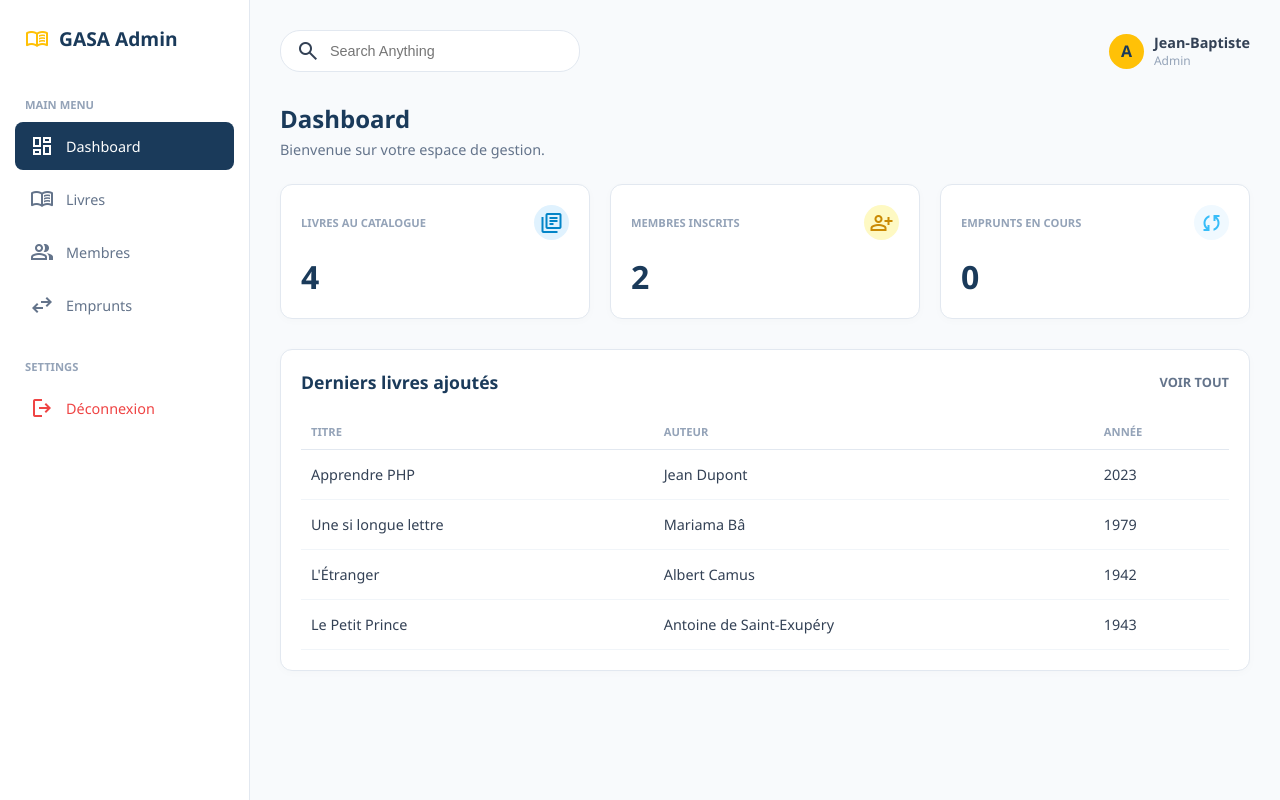
After one commit to jeanbaptisteassogba87-jpg/bibliotheque-gasa, a PHP site: page /admin/dashboard.php in a window 1280 px wide. The commit adds this page. Run offline with PHP 8.4, Linux system fonts and the light colour scheme; a user stored in the database is signed in; data comes from the database, SQL or seed files in the repository; data that the repository does not hold is empty; a stand-in replaces the project's code that opens the database connection.

Commit message:
Extraction de la sidebar dans includes/ et mise à jour du dashboard

```diff
--- /dev/null
+++ b/admin/dashboard.php
@@ -0,0 +1,104 @@
+<?php
+require_once '../includes/auth.php';
+
+$nb_livres   = $pdo->query("SELECT COUNT(*) FROM livres")->fetchColumn();
+$nb_membres  = $pdo->query("SELECT COUNT(*) FROM membres")->fetchColumn();
+$nb_emprunts = $pdo->query("SELECT COUNT(*) FROM emprunts WHERE date_retour IS NULL")->fetchColumn();
+
+$derniers = $pdo->query("SELECT titre, auteur, annee FROM livres ORDER BY id_livre DESC LIMIT 5")
+                ->fetchAll(PDO::FETCH_ASSOC);
+?>
+<!DOCTYPE html>
+<html lang="fr">
+<head>
+    <meta charset="UTF-8">
+    <meta name="viewport" content="width=device-width, initial-scale=1.0">
+    <title>Dashboard - GASA Admin</title>
+    <!-- Icônes Google Material Symbols -->
+    <link rel="stylesheet" href="https://fonts.googleapis.com/css2?family=Material+Symbols+Outlined:opsz,wght,FILL,GRAD@24,400,0,0" />
+    <link rel="stylesheet" href="../assets/admin.css">
+</head>
+<body class="admin-body">
+
+    <?php $page_active = 'dashboard'; include '../includes/sidebar.php'; ?>
+
+    <!-- MAIN CONTENT -->
+    <main class="admin-main">
+
+        <!-- TOPBAR -->
+        <header class="admin-topbar">
+            <div class="search-bar">
+                <span class="material-symbols-outlined search-icon">search</span>
+                <input type="text" placeholder="Search Anything">
+            </div>
+            <div class="user-profile">
+                <div class="avatar">A</div>
+                <div class="user-info">
+                    <span class="user-name"><?= htmlspecialchars($_SESSION['admin_nom'] ?? 'Admin') ?></span>
+                    <span class="user-role">Admin</span>
+                </div>
+            </div>
+        </header>
+
+        <div class="page-header">
+            <h1>Dashboard</h1>
+            <p>Bienvenue sur votre espace de gestion.</p>
+        </div>
+
+        <!-- STATS CARDS -->
+        <div class="stats-grid">
+            <div class="stat-card">
+                <div class="stat-header">
+                    <span class="stat-title">LIVRES AU CATALOGUE</span>
+                    <span class="stat-icon blue"><span class="material-symbols-outlined">library_books</span></span>
+                </div>
+                <div class="stat-value"><?= $nb_livres ?></div>
+            </div>
+
+            <div class="stat-card">
+                <div class="stat-header">
+                    <span class="stat-title">MEMBRES INSCRITS</span>
+                    <span class="stat-icon yellow"><span class="material-symbols-outlined">person_add</span></span>
+                </div>
+                <div class="stat-value"><?= $nb_membres ?></div>
+            </div>
+
+            <div class="stat-card">
+                <div class="stat-header">
+                    <span class="stat-title">EMPRUNTS EN COURS</span>
+                    <span class="stat-icon light-blue"><span class="material-symbols-outlined">sync</span></span>
+                </div>
+                <div class="stat-value"><?= $nb_emprunts ?></div>
+            </div>
+        </div>
+
+        <!-- TABLEAU : derniers livres ajoutés -->
+        <div class="table-panel">
+            <div class="panel-header">
+                <h2>Derniers livres ajoutés</h2>
+                <a href="livres.php" class="view-all">Voir tout</a>
+            </div>
+            <table class="admin-table">
+                <thead>
+                    <tr>
+                        <th>TITRE</th>
+                        <th>AUTEUR</th>
+                        <th>ANNÉE</th>
+                    </tr>
+                </thead>
+                <tbody>
+                    <?php foreach ($derniers as $livre): ?>
+                        <tr>
+                            <td><?= htmlspecialchars($livre['titre']) ?></td>
+                            <td><?= htmlspecialchars($livre['auteur']) ?></td>
+                            <td><?= htmlspecialchars($livre['annee']) ?></td>
+                        </tr>
+                    <?php endforeach; ?>
+                </tbody>
+            </table>
+        </div>
+
+    </main>
+
+</body>
+</html>
--- /dev/null
+++ b/admin/logout.php
@@ -0,0 +1,6 @@
+<?php
+session_start();
+session_destroy(); // Détruit toutes les sessions
+header("Location: login.php"); // Redirige vers la page de connexion
+exit;
+?>
--- a/assets/admin.css
+++ b/assets/admin.css
@@ -1,42 +1,39 @@
-/* ===== RESET ===== */
+/* ================= RESET ================= */
 * {
     margin: 0;
     padding: 0;
     box-sizing: border-box;
 }
 
-/* ===== FOND BLEUTÉ (Adouci) ===== */
 body {
     font-family: 'Segoe UI', Arial, sans-serif;
+}
 
-    /* L'image + un calque bleu léger (0.3 et 0.5) */
+/* ================= PAGE DE CONNEXION ================= */
+.login-body {
     background-image:
         linear-gradient(rgba(26, 58, 90, 0.3), rgba(26, 58, 90, 0.5)),
         url("https://images.unsplash.com/photo-1507842217343-583bb7270b66?q=80&w=2070&auto=format&fit=crop");
-
     background-size: cover;
     background-position: center;
-    background-repeat: no-repeat;
-
     display: flex;
     justify-content: center;
     align-items: center;
     min-height: 100vh;
 }
 
-/* ===== CARTE DE CONNEXION ===== */
 .login-box {
     background: #ffffff;
     padding: 40px;
     border-radius: 16px;
-    border-top: 5px solid #1a3a5a; /* Le liseré bleu de la charte graphique */
+    border-top: 5px solid #1a3a5a;
     box-shadow: 0 20px 40px rgba(0, 0, 0, 0.3);
     width: 100%;
     max-width: 400px;
 }
 
 .login-box h2 {
-    color: #1a3a5a; /* Titre en bleu foncé */
+    color: #1a3a5a;
     text-align: center;
     font-size: 1.8rem;
     margin-bottom: 8px;
@@ -49,7 +46,6 @@ body {
     font-size: 0.9rem;
 }
 
-/* ===== CHAMPS DU FORMULAIRE ===== */
 .form-group {
     margin-bottom: 20px;
 }
@@ -75,15 +71,14 @@ body {
 .form-group input:focus {
     outline: none;
     background: white;
-    border-color: #ffc107; /* Bordure jaune au clic */
+    border-color: #ffc107;
     box-shadow: 0 0 0 3px rgba(255, 193, 7, 0.2);
 }
 
-/* ===== BOUTON ===== */
 .btn-login {
     width: 100%;
     padding: 14px;
-    background-color: #ffc107; /* Le jaune de ton bouton Hero */
+    background-color: #ffc107;
     color: #1a3a5a;
     border: none;
     border-radius: 8px;
@@ -97,10 +92,8 @@ body {
 .btn-login:hover {
     background-color: #e0a800;
     transform: translateY(-2px);
-    box-shadow: 0 5px 15px rgba(255, 193, 7, 0.4);
 }
 
-/* ===== MESSAGE D'ERREUR ===== */
 .error-message {
     background-color: #f8d7da;
     color: #721c24;
@@ -112,7 +105,6 @@ body {
     border: 1px solid #f5c6cb;
 }
 
-/* ===== LIEN RETOUR ===== */
 .back-link {
     text-align: center;
     margin-top: 25px;
@@ -122,9 +114,265 @@ body {
     color: #1a3a5a;
     text-decoration: none;
     font-size: 0.9rem;
-    transition: color 0.3s;
 }
 
 .back-link a:hover {
     color: #ffc107;
 }
+
+/* ================= DASHBOARD (EXACT MATCH) ================= */
+.admin-body {
+    background-color: #f8fafc; /* Fond gris très clair de l'image */
+    color: #334155;
+    display: flex;
+    min-height: 100vh;
+    margin: 0;
+    font-family: 'Segoe UI', Arial, sans-serif;
+}
+
+/* --- SIDEBAR --- */
+.admin-sidebar {
+    width: 250px;
+    background-color: #ffffff;
+    border-right: 1px solid #e2e8f0;
+    display: flex;
+    flex-direction: column;
+    position: fixed;
+    height: 100vh;
+}
+
+.sidebar-brand {
+    font-size: 1.2rem;
+    font-weight: 800;
+    color: #1a3a5a;
+    padding: 25px;
+    display: flex;
+    align-items: center;
+    gap: 10px;
+}
+
+.brand-icon {
+    color: #ffc107;
+}
+
+.sidebar-menu {
+    padding: 0 15px;
+    flex: 1;
+}
+
+.menu-label {
+    font-size: 0.7rem;
+    text-transform: uppercase;
+    color: #94a3b8;
+    font-weight: 600;
+    margin: 20px 0 10px 10px;
+}
+
+.menu-item {
+    display: flex;
+    align-items: center;
+    gap: 12px;
+    padding: 12px 15px;
+    text-decoration: none;
+    color: #64748b;
+    font-weight: 500;
+    font-size: 0.9rem;
+    border-radius: 8px;
+    margin-bottom: 5px;
+    transition: all 0.2s;
+}
+
+.menu-item:hover {
+    background-color: #f1f5f9;
+    color: #1a3a5a;
+}
+
+.menu-item.active {
+    background-color: #1a3a5a;
+    color: #ffffff;
+}
+
+.menu-item.logout {
+    color: #ef4444;
+}
+
+/* --- MAIN CONTENT --- */
+.admin-main {
+    margin-left: 250px;
+    width: calc(100% - 250px);
+    padding: 30px;
+}
+
+/* TOPBAR */
+.admin-topbar {
+    display: flex;
+    justify-content: space-between;
+    align-items: center;
+    margin-bottom: 30px;
+}
+
+.search-bar {
+    background-color: #ffffff;
+    border: 1px solid #e2e8f0;
+    border-radius: 20px;
+    padding: 8px 15px;
+    display: flex;
+    align-items: center;
+    gap: 10px;
+    width: 300px;
+}
+
+.search-bar input {
+    border: none;
+    outline: none;
+    font-size: 0.9rem;
+    color: #334155;
+}
+
+.user-profile {
+    display: flex;
+    align-items: center;
+    gap: 10px;
+}
+
+.avatar {
+    width: 35px;
+    height: 35px;
+    background-color: #ffc107;
+    color: #1a3a5a;
+    border-radius: 50%;
+    display: flex;
+    align-items: center;
+    justify-content: center;
+    font-weight: bold;
+}
+
+.user-info {
+    display: flex;
+    flex-direction: column;
+}
+
+.user-name {
+    font-weight: 600;
+    font-size: 0.9rem;
+}
+
+.user-role {
+    font-size: 0.75rem;
+    color: #94a3b8;
+}
+
+/* HEADER */
+.page-header {
+    margin-bottom: 25px;
+}
+
+.page-header h1 {
+    font-size: 1.5rem;
+    color: #1a3a5a;
+    margin-bottom: 5px;
+}
+
+.page-header p {
+    color: #64748b;
+    font-size: 0.9rem;
+}
+
+/* STATS GRID */
+.stats-grid {
+    display: grid;
+    grid-template-columns: repeat(3, 1fr);
+    gap: 20px;
+    margin-bottom: 30px;
+}
+
+.stat-card {
+    background-color: #ffffff;
+    padding: 20px;
+    border-radius: 12px;
+    box-shadow: 0 2px 10px rgba(0,0,0,0.02);
+    border: 1px solid #e2e8f0;
+}
+
+.stat-header {
+    display: flex;
+    justify-content: space-between;
+    align-items: center;
+    margin-bottom: 15px;
+}
+
+.stat-title {
+    font-size: 0.7rem;
+    font-weight: 700;
+    color: #94a3b8;
+    text-transform: uppercase;
+}
+
+.stat-icon {
+    width: 35px;
+    height: 35px;
+    border-radius: 50%;
+    display: flex;
+    align-items: center;
+    justify-content: center;
+}
+
+.stat-icon.blue { background-color: #e0f2fe; color: #0284c7; }
+.stat-icon.yellow { background-color: #fef9c3; color: #ca8a04; }
+.stat-icon.light-blue { background-color: #f0f9ff; color: #38bdf8; }
+
+.stat-value {
+    font-size: 2rem;
+    font-weight: 800;
+    color: #1a3a5a;
+}
+
+/* TABLEAU */
+.table-panel {
+    background-color: #ffffff;
+    border-radius: 12px;
+    padding: 20px;
+    box-shadow: 0 2px 10px rgba(0,0,0,0.02);
+    border: 1px solid #e2e8f0;
+}
+
+.panel-header {
+    display: flex;
+    justify-content: space-between;
+    align-items: center;
+    margin-bottom: 20px;
+}
+
+.panel-header h2 {
+    font-size: 1.1rem;
+    color: #1a3a5a;
+}
+
+.view-all {
+    color: #64748b;
+    text-decoration: none;
+    font-size: 0.8rem;
+    font-weight: 600;
+    text-transform: uppercase;
+}
+
+.admin-table {
+    width: 100%;
+    border-collapse: collapse;
+}
+
+.admin-table th {
+    text-align: left;
+    padding: 10px;
+    font-size: 0.7rem;
+    color: #94a3b8;
+    text-transform: uppercase;
+    border-bottom: 1px solid #e2e8f0;
+}
+
+.admin-table td {
+    padding: 15px 10px;
+    font-size: 0.9rem;
+    color: #334155;
+    border-bottom: 1px solid #f1f5f9;
+}
--- a/assets/style.css
+++ b/assets/style.css
@@ -342,6 +342,7 @@ body {
     padding: 40px;
 }
 
+
 @media (max-width: 768px) {
     .catalogue-section {
         padding: 60px 20px;
--- /dev/null
+++ b/includes/auth.php
@@ -0,0 +1,9 @@
+<?php
+session_start();
+
+if (!isset($_SESSION['admin_id'])) {
+    header("Location: login.php");
+    exit;
+}
+
+require_once __DIR__ . '/../config.php';
--- /dev/null
+++ b/includes/sidebar.php
@@ -0,0 +1,31 @@
+<?php
+// La page qui inclut ce fichier définit avant : $page_active = 'livres';
+$page_active = $page_active ?? '';
+?>
+<aside class="admin-sidebar">
+    <div class="sidebar-brand">
+        <span class="material-symbols-outlined brand-icon">menu_book</span>
+        GASA Admin
+    </div>
+
+    <nav class="sidebar-menu">
+        <div class="menu-label">Main Menu</div>
+        <a href="dashboard.php" class="menu-item <?= $page_active === 'dashboard' ? 'active' : '' ?>">
+            <span class="material-symbols-outlined">dashboard</span> Dashboard
+        </a>
+        <a href="livres.php" class="menu-item <?= $page_active === 'livres' ? 'active' : '' ?>">
+            <span class="material-symbols-outlined">menu_book</span> Livres
+        </a>
+        <a href="membres.php" class="menu-item <?= $page_active === 'membres' ? 'active' : '' ?>">
+            <span class="material-symbols-outlined">group</span> Membres
+        </a>
+        <a href="emprunts.php" class="menu-item <?= $page_active === 'emprunts' ? 'active' : '' ?>">
+            <span class="material-symbols-outlined">swap_horiz</span> Emprunts
+        </a>
+
+        <div class="menu-label" style="margin-top: 30px;">Settings</div>
+        <a href="logout.php" class="menu-item logout">
+            <span class="material-symbols-outlined">logout</span> Déconnexion
+        </a>
+    </nav>
+</aside>
--- a/index.php
+++ b/index.php
@@ -25,7 +25,7 @@ $livres = $stmt->fetchAll();
     <link rel="stylesheet" href="assets/style.css">
 </head>
 
-<body>
+<body >
 
     <header class="site-header" id="navbar">
         <nav class="navbar">
```
Also changed, not shown: admin/login.php (+28 -2 lines).
